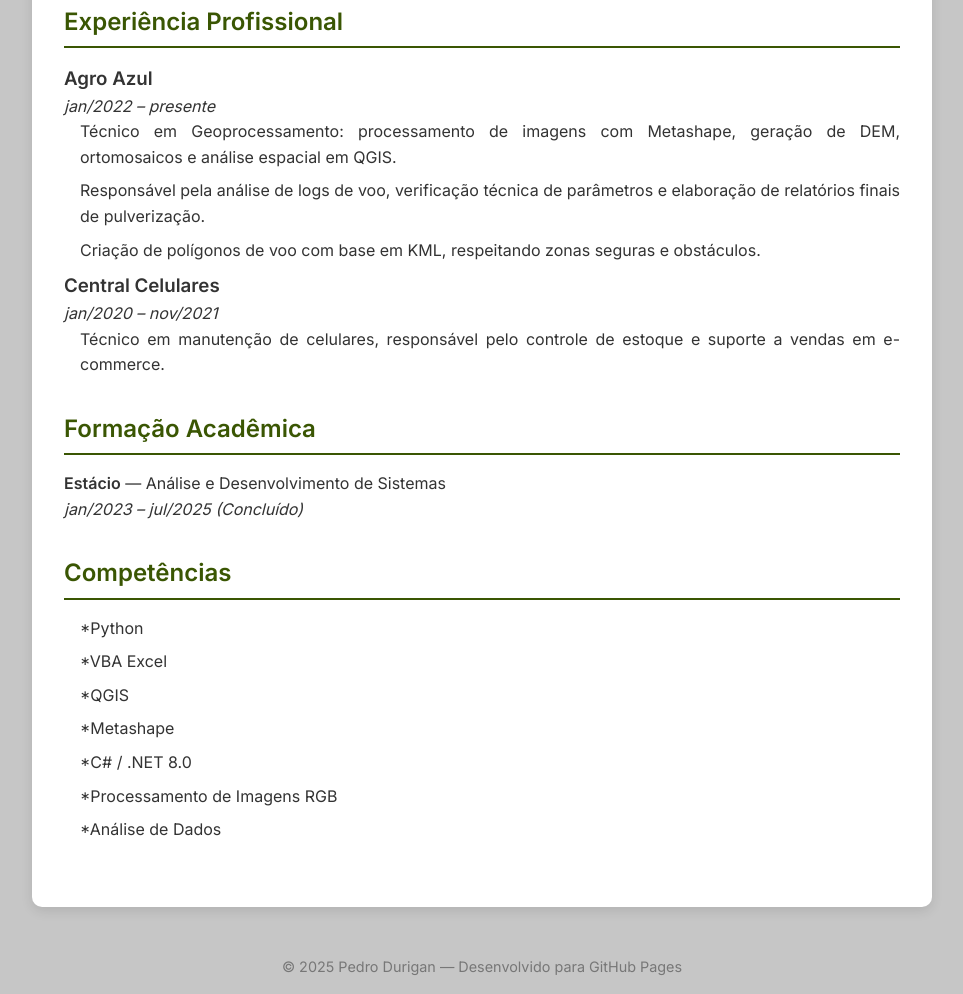
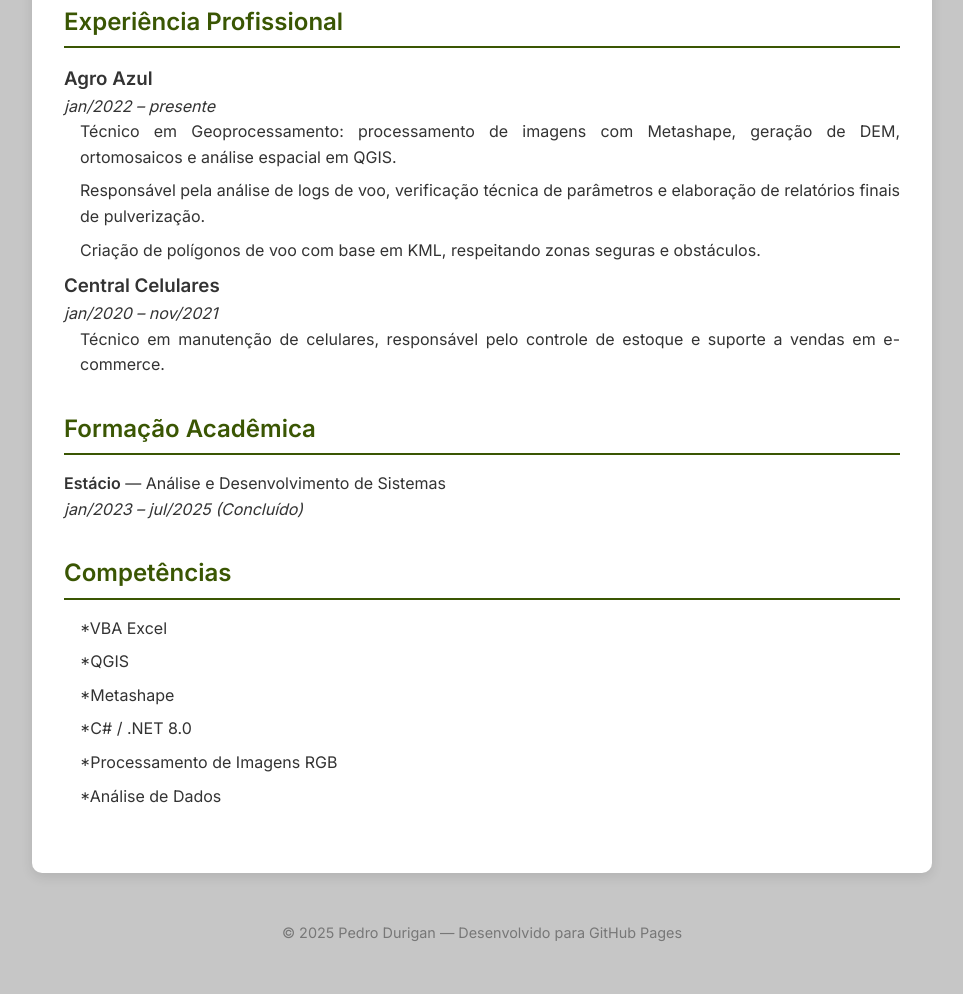
Before and after one commit to PedrinhoDurigan/PedrinhoDurigan.github.io, a plain HTML site: page index.html in a window 1280 px wide. Shown: the part 776-1770 px from the top of the page, without its empty margins (158-1121 px from the left). After the commit the page ends 1736 px from the top, so only its background shows below. Drawn offline with Linux system fonts and the light colour scheme.

Commit message:
Update index.html

```diff
--- a/index.html
+++ b/index.html
@@ -133,7 +133,6 @@
     <section>
       <h2>Competências</h2>
       <ul>
-        <li>*Python</li>
         <li>*VBA Excel</li>
         <li>*QGIS</li>
         <li>*Metashape</li>
```
